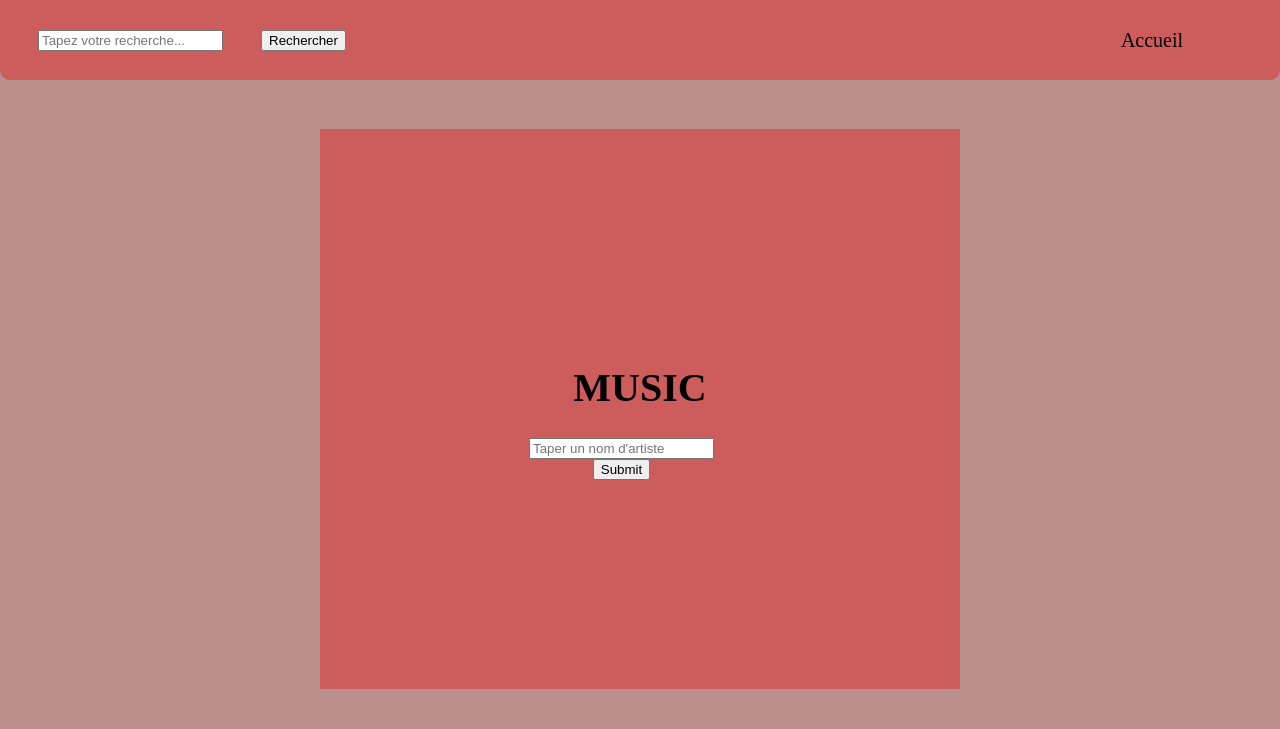
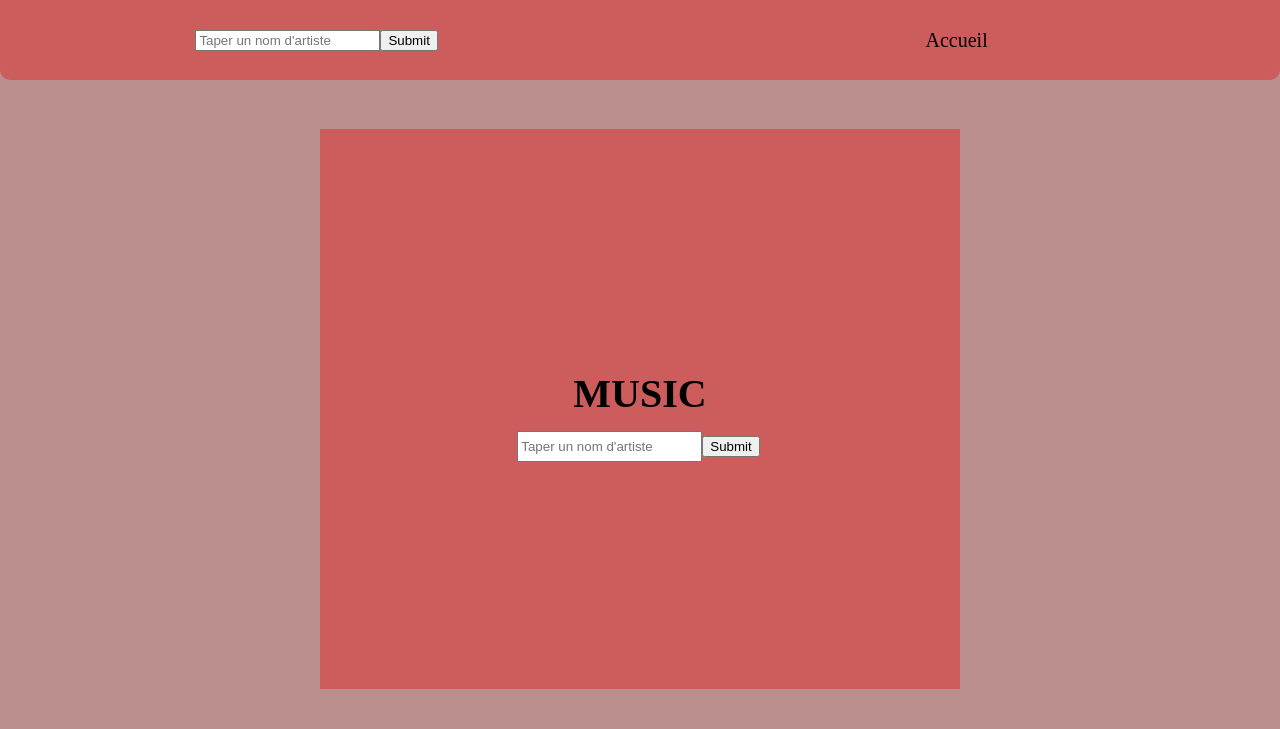
Before and after one commit to mathilde-roussier/autocompletion, a PHP site: page / in a window 1280 px wide. Shown: the top 729 px of the page. Run offline with PHP 8.4, Linux system fonts and the light colour scheme.

Commit message:
autocompletion.js

```diff
--- a/css/autocompletion.css
+++ b/css/autocompletion.css
@@ -37,7 +37,7 @@ input {
 
 header {
     display: flex;
-    justify-content: space-between;
+    justify-content: space-around;
     align-items: center;
     width: 100%;
     height: 10%;
@@ -60,16 +60,21 @@ header a {
 
 .accueil form {
     display: flex;
-    flex-direction: column;
     justify-content: space-evenly;
     align-items: center;
     height: 20%;
     width: 80%;
 }
 
-.accueil form input[type="search"] {
-    width: 80%;
-    height: 35%;
-    border: 4px inset gray;
-    border-radius: 20px;
+.accueil form input[type="text"] {
+    width: 180px;
+    height: 25px;
 }
+
+/* div résultat */
+
+.liste , .listemain{
+    background-color: white;
+    margin-left: -19px;
+    width: 173px;
+}
--- a/include/header.php
+++ b/include/header.php
@@ -1,9 +1,13 @@
 <header>
 
-    <form action='recherche.php' method='GET'>
-        <input type='search' name='search' placeholder='Tapez votre recherche...' />
-        <input type='submit' value='Rechercher' />
-    </form>
+        <section>
+            <form action="recherche.php" id="formsearch" method="get">
+                <input type="text" id="search" autocomplete="off" placeholder="Taper un nom d'artiste" name="search"/>
+                <input type="submit" id="send">
+            </form>
+            <div id="result">
+            </div>
+        </section>
 
     <a href='index.php'><span>Accueil<span></a>
 
--- a/index.php
+++ b/index.php
@@ -17,11 +17,11 @@
 
         <h1> MUSIC </h1>
         <section>
-            <form action="" id="formsearch">
-                <input type="text" id="search" autocomplete="off" placeholder="Taper un nom d'artiste"/>
+            <form action="recherche.php" id="formsearch" method="get">
+                <input type="text" id="searchmain" autocomplete="off" placeholder="Taper un nom d'artiste" name="search"/>
                 <input type="submit" id="send">
             </form>
-            <div id="result">
+            <div id="resultmain">
             </div>
         </section>
 
```
Also changed, not shown: js/autocompletion.js (+38 -2 lines).
